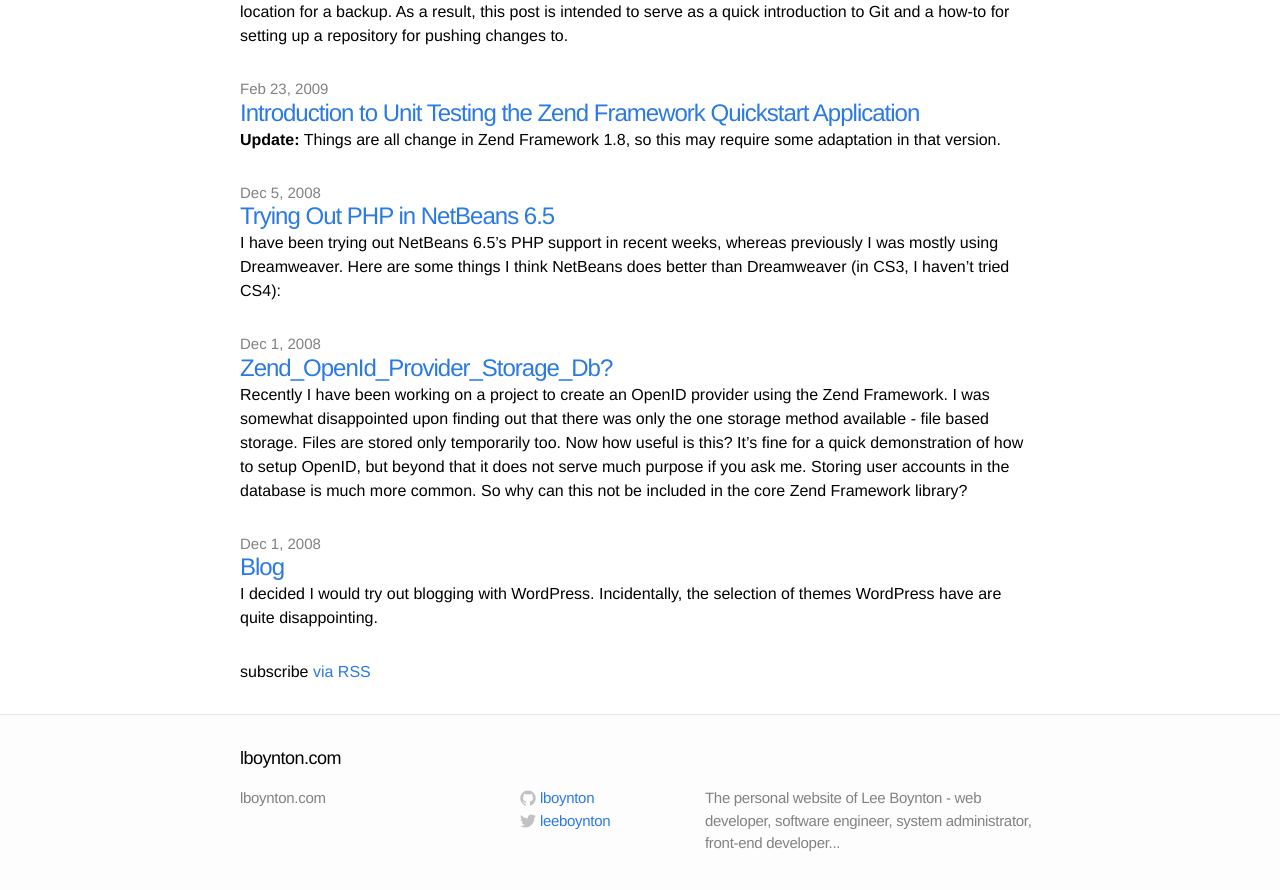
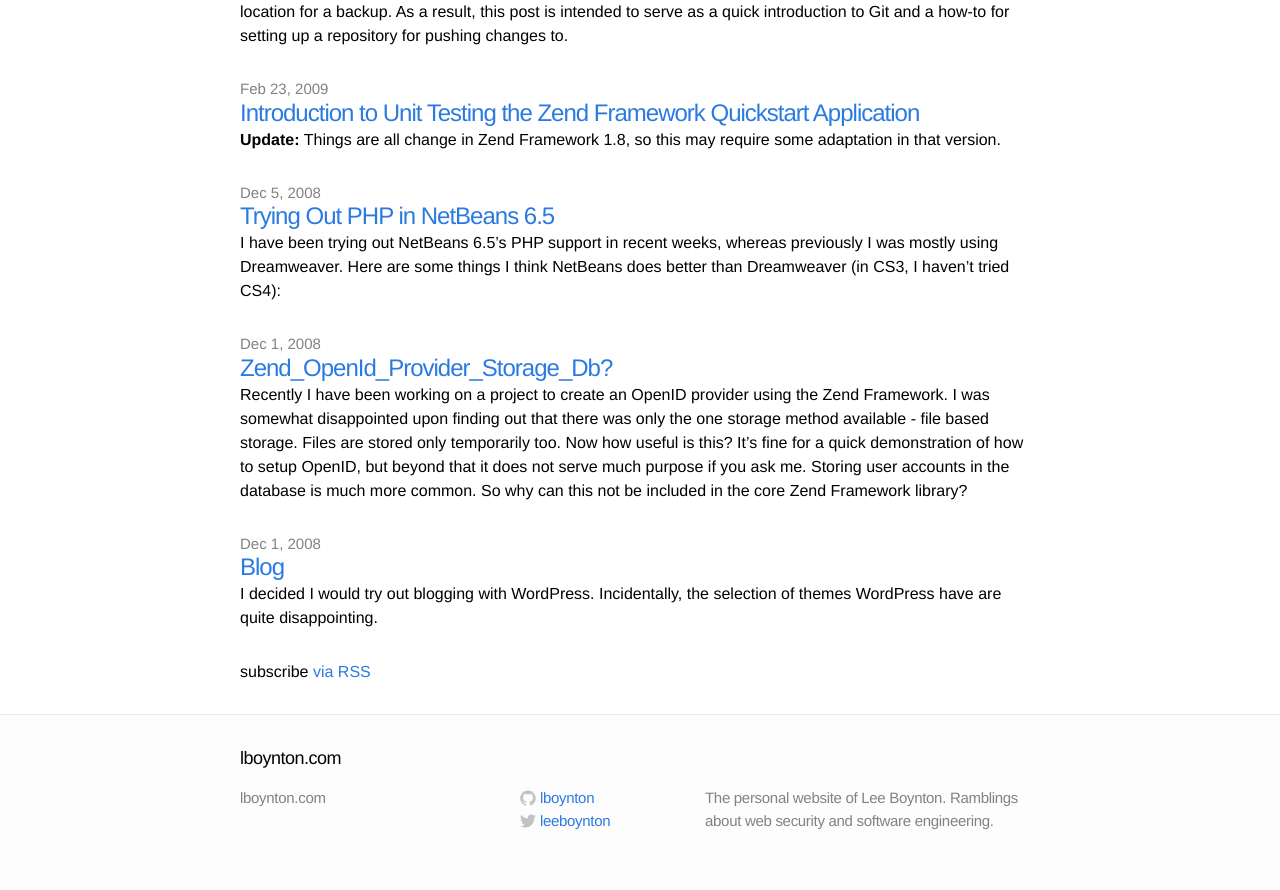
Before and after one commit to lboynton/lboynton.github.io, a Jekyll site: the page built from index.html, in a window 1280 px wide and 900 px high, scrolled down 2271 px. Shown: the top 890 px of the window. Built offline with Jekyll 4.4.1, drawn with Linux system fonts in a browser that asks for light colours.

Commit message:
Update description

```diff
--- a/_config.yml
+++ b/_config.yml
@@ -1,6 +1,6 @@
 # Site settings
 title: lboynton.com
-description: "The personal website of Lee Boynton - web developer, software engineer, system administrator, front-end developer..."
+description: "The personal website of Lee Boynton. Ramblings about web security and software engineering."
 baseurl: ""
 url: "http://lboynton.com"
 cvUrl: "https://docs.google.com/document/d/1HiWPCJd15KALjdxxoXdyCQZJ6Xn8oPNzDGGw4Z4k6wY/edit?usp=sharing"
```
